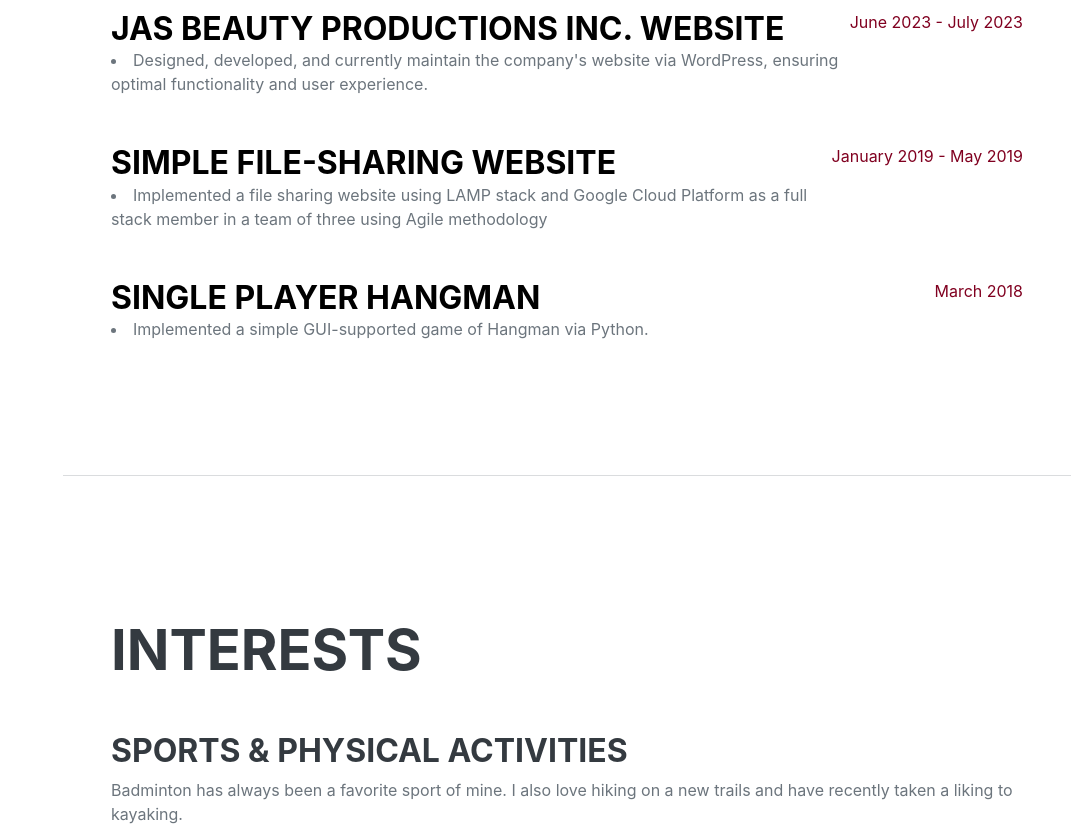
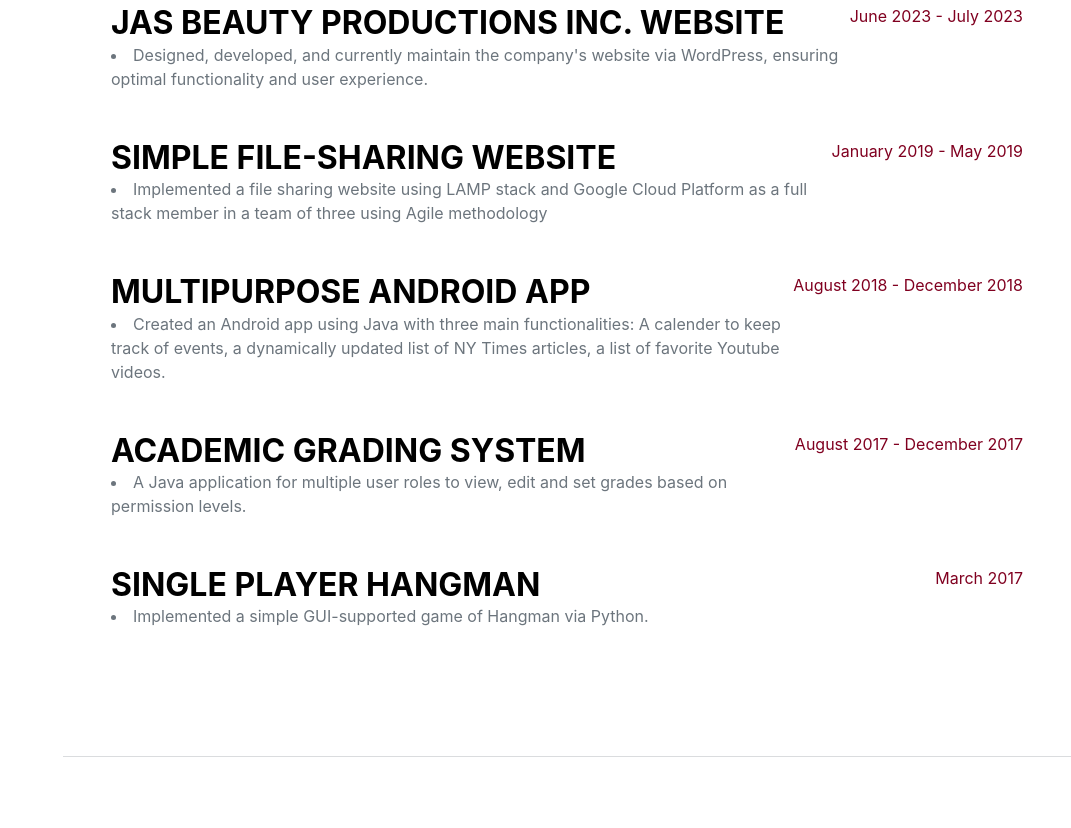
Before and after one commit to khangbpdang/My-Portfolio-Website, a plain HTML site: page index.html in a window 1280 px wide. Shown: the part 4022-4850 px from the top of the page, without its empty margins (209-1280 px from the left). Drawn offline with nearby package versions, Linux system fonts and the light colour scheme; a web font is replaced by a local one.

Commit message:
Added minor changes to content

```diff
--- a/index.html
+++ b/index.html
@@ -127,6 +127,7 @@
                         <li class="list-inline-item"><i class="fab fa-html5"></i></li>
                         <li class="list-inline-item"><i class="fab fa-css3-alt"></i></li>
                         <li class="list-inline-item"><i class="fab fa-js-square"></i></li>
+                        <li class="list-inline-item"><i class="fa fa-database"></i></li>
                         <li class="list-inline-item"><i class="fab fa-wordpress"></i></li>
                     </ul>
                 </div>
@@ -172,6 +173,28 @@
                     </div>
                     <div class="d-flex flex-column flex-md-row justify-content-between mb-5">
                         <div class="flex-grow-1">
+                            <h3 class="mb-0"><a class="customized-a" href="https://github.com/khangbpdang/IntegratedApp">Multipurpose Android App</a> </h3>
+                            <div>
+                                <li>
+                                    Created an Android app using Java with three main functionalities: A calender to keep track of events, a dynamically updated list of NY Times articles, a list of favorite Youtube videos.
+                                </li>
+                            </div>
+                        </div>
+                        <div class="flex-shrink-0"><span class="text-primary">August 2018 - December 2018</span></div>
+                    </div>
+                    <div class="d-flex flex-column flex-md-row justify-content-between mb-5">
+                        <div class="flex-grow-1">
+                            <h3 class="mb-0"><a class="customized-a" href="https://github.com/khangbpdang/Academic-Grading-System">Academic Grading System</a> </h3>
+                            <div>
+                                <li>
+                                    A Java application for multiple user roles to view, edit and set grades based on permission levels.
+                                </li>
+                            </div>
+                        </div>
+                        <div class="flex-shrink-0"><span class="text-primary">August 2017 - December 2017</span></div>
+                    </div>
+                    <div class="d-flex flex-column flex-md-row justify-content-between mb-5">
+                        <div class="flex-grow-1">
                             <h3 class="mb-0"><a class="customized-a" href="https://github.com/khangbpdang/GUIHangman">Single Player Hangman</a> </h3>
                             <div>
                                 <li>
@@ -179,7 +202,7 @@
                                 </li>
                             </div>
                         </div>
-                        <div class="flex-shrink-0"><span class="text-primary">March 2018 </span></div>
+                        <div class="flex-shrink-0"><span class="text-primary">March 2017 </span></div>
                     </div>
 
                 </div>
```
